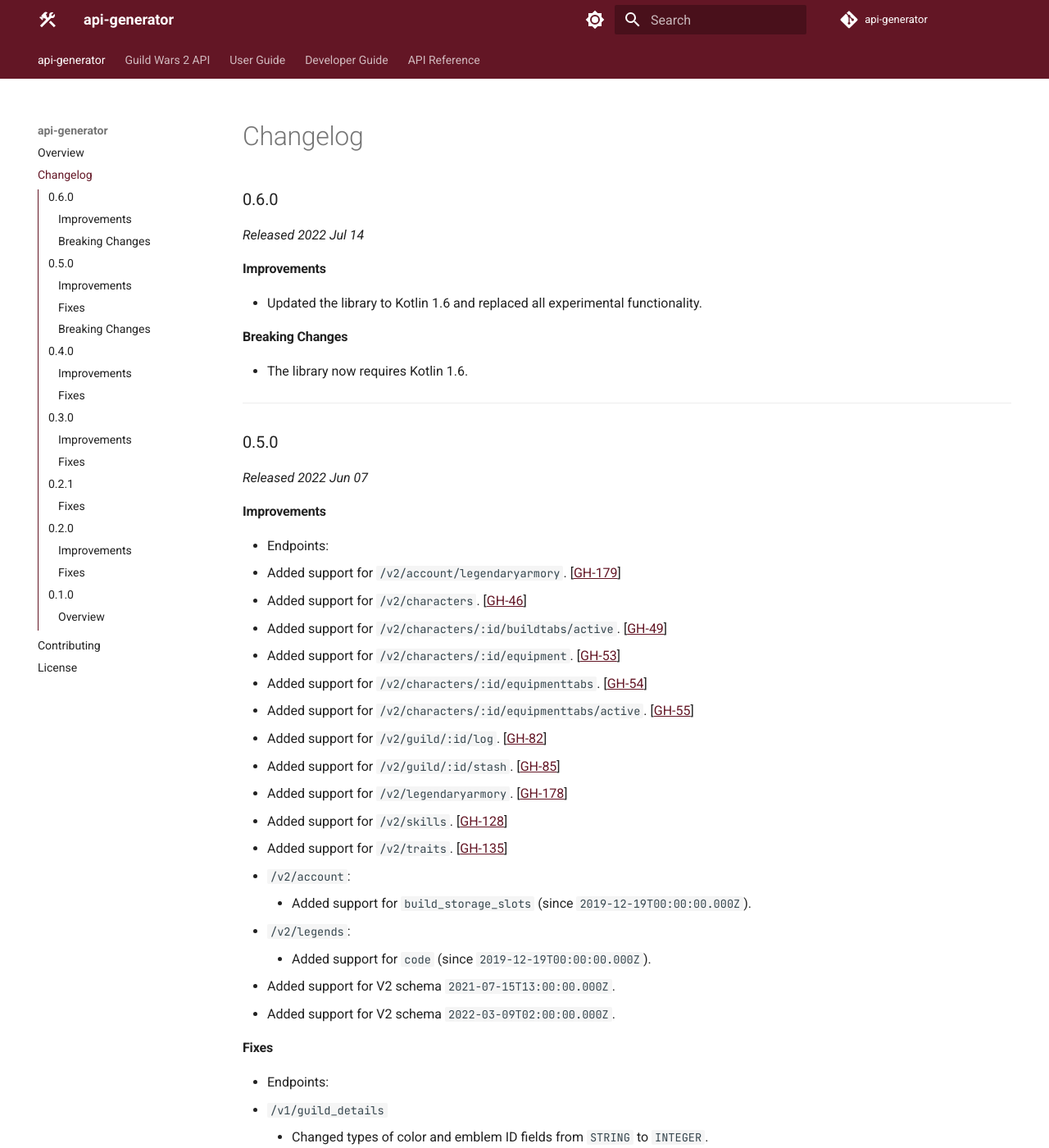
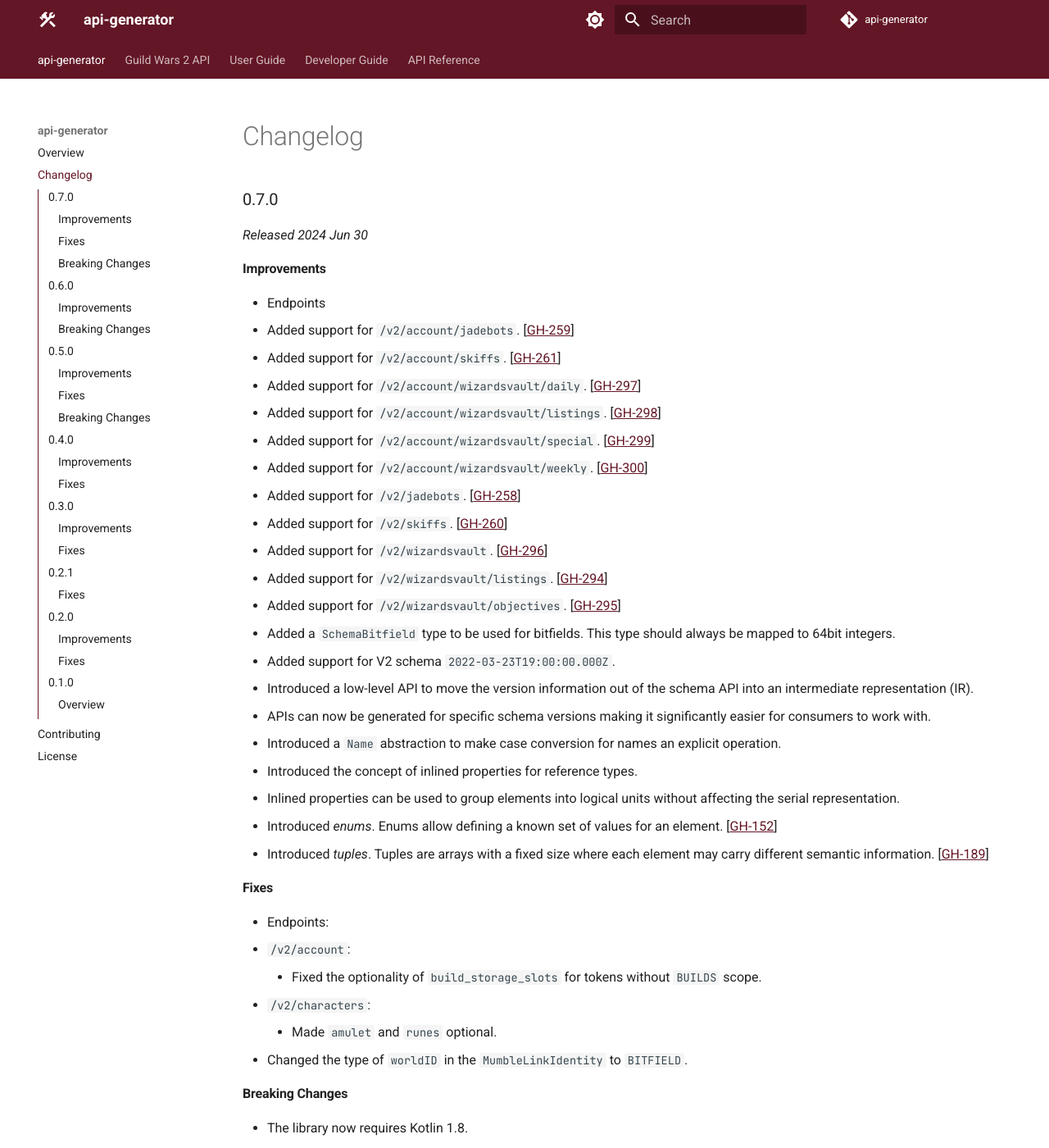
Before and after one commit to GW2ToolBelt/api-generator, an MkDocs documentation site: the page built from docs/site/changelog.md, in a window 1280 px wide and 1400 px high. Shown: the whole window at 82% size. Built offline with MkDocs 1.6.1 and Material for MkDocs 9.7.7, drawn with Linux system fonts in a browser that asks for light colours; comment, search, counter and statistics services are not loaded; the version menu is left out.

Commit message:
chore: prepare 0.7.0 release

```diff
--- a/docs/changelog/full.md
+++ b/docs/changelog/full.md
@@ -1,3 +1,54 @@
+### 0.7.0
+
+_Released 2024 Jun 30_
+
+#### Improvements
+
+- Endpoints
+  - Added support for `/v2/account/jadebots`. [[GH-259](https://github.com/GW2ToolBelt/api-generator/issues/259)]
+  - Added support for `/v2/account/skiffs`. [[GH-261](https://github.com/GW2ToolBelt/api-generator/issues/261)]
+  - Added support for `/v2/account/wizardsvault/daily`. [[GH-297](https://github.com/GW2ToolBelt/api-generator/issues/297)]
+  - Added support for `/v2/account/wizardsvault/listings`. [[GH-298](https://github.com/GW2ToolBelt/api-generator/issues/298)]
+  - Added support for `/v2/account/wizardsvault/special`. [[GH-299](https://github.com/GW2ToolBelt/api-generator/issues/299)]
+  - Added support for `/v2/account/wizardsvault/weekly`. [[GH-300](https://github.com/GW2ToolBelt/api-generator/issues/300)]
+  - Added support for `/v2/jadebots`. [[GH-258](https://github.com/GW2ToolBelt/api-generator/issues/258)]
+  - Added support for `/v2/skiffs`. [[GH-260](https://github.com/GW2ToolBelt/api-generator/issues/260)]
+  - Added support for `/v2/wizardsvault`. [[GH-296](https://github.com/GW2ToolBelt/api-generator/issues/296)]
+  - Added support for `/v2/wizardsvault/listings`. [[GH-294](https://github.com/GW2ToolBelt/api-generator/issues/294)]
+  - Added support for `/v2/wizardsvault/objectives`. [[GH-295](https://github.com/GW2ToolBelt/api-generator/issues/295)]
+- Added a `SchemaBitfield` type to be used for bitfields. This type should
+  always be mapped to 64bit integers.
+- Added support for V2 schema `2022-03-23T19:00:00.000Z`.
+- Introduced a low-level API to move the version information out of the schema
+  API into an intermediate representation (IR).
+  - APIs can now be generated for specific schema versions making it
+    significantly easier for consumers to work with.
+- Introduced a `Name` abstraction to make case conversion for names an explicit
+  operation.
+- Introduced the concept of inlined properties for reference types.
+  - Inlined properties can be used to group elements into logical units without
+    affecting the serial representation.
+- Introduced _enums_. Enums allow defining a known set of values for an element. [[GH-152](https://github.com/GW2ToolBelt/api-generator/issues/152)]
+- Introduced _tuples_. Tuples are arrays with a fixed size where each element
+  may carry different semantic information. [[GH-189](https://github.com/GW2ToolBelt/api-generator/issues/189)]
+
+#### Fixes
+
+- Endpoints:
+  - `/v2/account`:
+    - Fixed the optionality of `build_storage_slots` for tokens without `BUILDS`
+      scope.
+  - `/v2/characters`:
+    - Made `amulet` and `runes` optional.
+- Changed the type of `worldID` in the `MumbleLinkIdentity` to `BITFIELD`.
+
+#### Breaking Changes
+
+- The library now requires Kotlin 1.8.
+
+
+---
+
 ### 0.6.0
 
 _Released 2022 Jul 14_
```
Also changed, not shown: docs/changelog/0.7.0.md (+1 -1 lines), docs/changelog/README.md (+2 -2 lines), docs/changelog/latest.md (+40 -4 lines).
